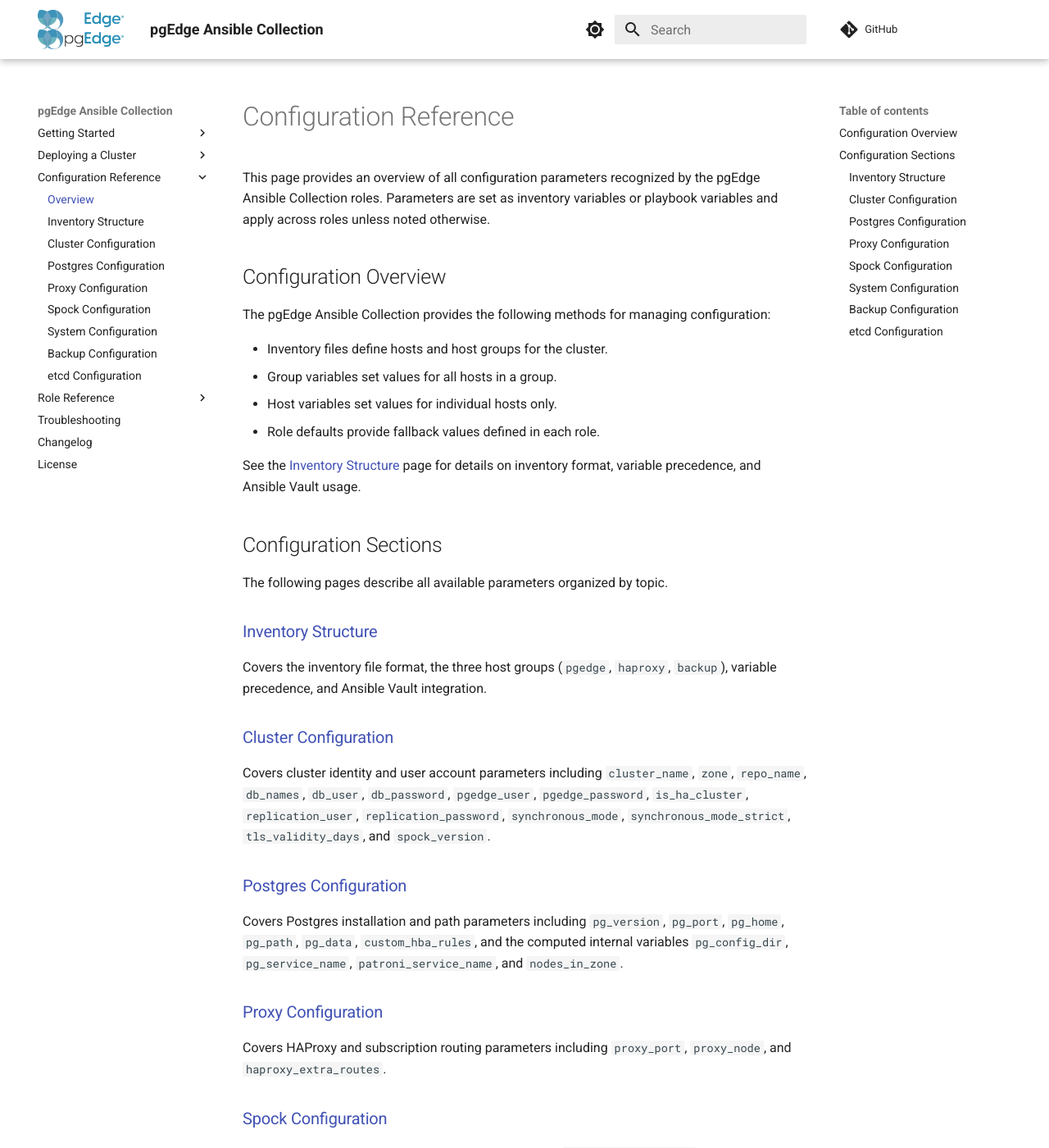
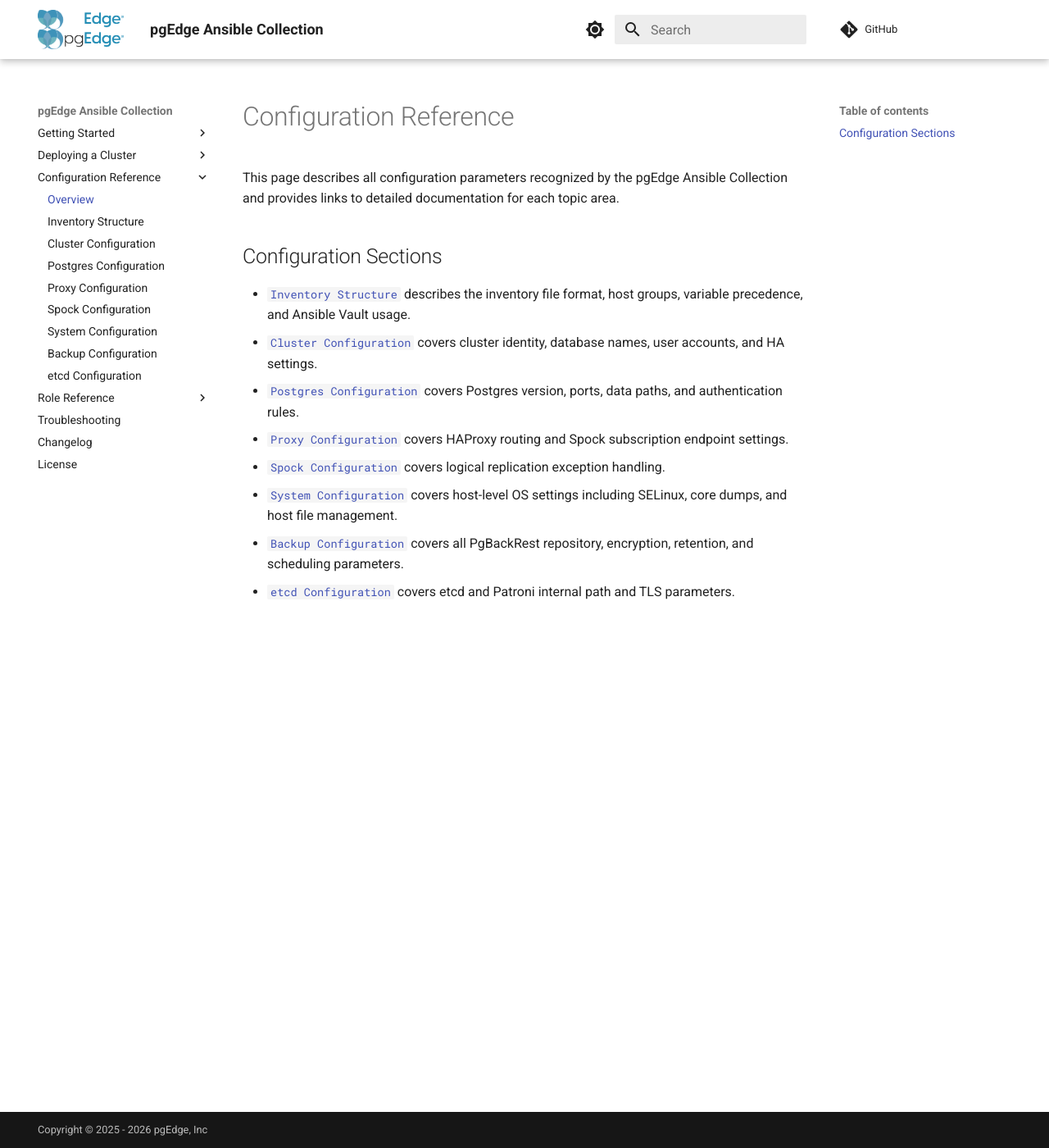
Before and after one commit to pgEdge/pgedge-ansible, an MkDocs documentation site: the page built from docs/configuration.md, in a window 1280 px wide and 1400 px high. Shown: the whole window at 82% size. Built offline with MkDocs 1.6.1 and Material for MkDocs 9.7.7, drawn with Linux system fonts in a browser that asks for light colours; comment, search, counter and statistics services are not loaded; some of the changed text lies outside the part shown.

Commit message:
Reformat configuration reference index to match role reference style
Co-Authored-By: Claude Sonnet 4.6 <noreply@anthropic.com>

```diff
--- a/docs/configuration.md
+++ b/docs/configuration.md
@@ -1,71 +1,24 @@
 # Configuration Reference
 
-This page provides an overview of all configuration parameters recognized by
-the pgEdge Ansible Collection roles. Parameters are set as inventory variables
-or playbook variables and apply across roles unless noted otherwise.
-
-## Configuration Overview
-
-The pgEdge Ansible Collection provides the following methods for managing
-configuration:
-
-- Inventory files define hosts and host groups for the cluster.
-- Group variables set values for all hosts in a group.
-- Host variables set values for individual hosts only.
-- Role defaults provide fallback values defined in each role.
-
-See the [Inventory Structure](configuration/inventory.md) page for details on
-inventory format, variable precedence, and Ansible Vault usage.
+This page describes all configuration parameters recognized by the pgEdge
+Ansible Collection and provides links to detailed documentation for each
+topic area.
 
 ## Configuration Sections
 
-The following pages describe all available parameters organized by topic.
-
-### [Inventory Structure](configuration/inventory.md)
-
-Covers the inventory file format, the three host groups (`pgedge`, `haproxy`,
-`backup`), variable precedence, and Ansible Vault integration.
-
-### [Cluster Configuration](configuration/cluster.md)
-
-Covers cluster identity and user account parameters including `cluster_name`,
-`zone`, `repo_name`, `db_names`, `db_user`, `db_password`, `pgedge_user`,
-`pgedge_password`, `is_ha_cluster`, `replication_user`, `replication_password`,
-`synchronous_mode`, `synchronous_mode_strict`, `tls_validity_days`, and
-`spock_version`.
-
-### [Postgres Configuration](configuration/postgres.md)
-
-Covers Postgres installation and path parameters including `pg_version`,
-`pg_port`, `pg_home`, `pg_path`, `pg_data`, `custom_hba_rules`, and the
-computed internal variables `pg_config_dir`, `pg_service_name`,
-`patroni_service_name`, and `nodes_in_zone`.
-
-### [Proxy Configuration](configuration/proxy.md)
-
-Covers HAProxy and subscription routing parameters including `proxy_port`,
-`proxy_node`, and `haproxy_extra_routes`.
-
-### [Spock Configuration](configuration/spock.md)
-
-Covers Spock logical replication behavior including the `exception_behaviour`
-parameter.
-
-### [System Configuration](configuration/system.md)
-
-Covers host-level operating system parameters including `debug_pgedge`,
-`disable_selinux`, and `manage_host_file`.
-
-### [Backup Configuration](configuration/backup.md)
-
-Covers all PgBackRest parameters including `backup_repo_type`, `backup_host`,
-`backup_repo_user`, `backup_repo_path`, `backup_user`, `backup_password`,
-`backup_repo_cipher_type`, `backup_repo_cipher`, `full_backup_count`,
-`diff_backup_count`, `full_backup_schedule`, `diff_backup_schedule`, and
-`backup_repo_params`.
-
-### [etcd Configuration](configuration/etcd.md)
-
-Covers etcd and Patroni internal parameters including `etcd_version`,
-`etcd_user`, `etcd_group`, `etcd_install_dir`, `etcd_config_dir`,
-`etcd_data_dir`, `etcd_tls_dir`, and `patroni_tls_dir`.
+- [`Inventory Structure`](configuration/inventory.md) describes the inventory
+  file format, host groups, variable precedence, and Ansible Vault usage.
+- [`Cluster Configuration`](configuration/cluster.md) covers cluster identity,
+  database names, user accounts, and HA settings.
+- [`Postgres Configuration`](configuration/postgres.md) covers Postgres version,
+  ports, data paths, and authentication rules.
+- [`Proxy Configuration`](configuration/proxy.md) covers HAProxy routing and
+  Spock subscription endpoint settings.
+- [`Spock Configuration`](configuration/spock.md) covers logical replication
+  exception handling.
+- [`System Configuration`](configuration/system.md) covers host-level OS
+  settings including SELinux, core dumps, and host file management.
+- [`Backup Configuration`](configuration/backup.md) covers all PgBackRest
+  repository, encryption, retention, and scheduling parameters.
+- [`etcd Configuration`](configuration/etcd.md) covers etcd and Patroni
+  internal path and TLS parameters.
```
